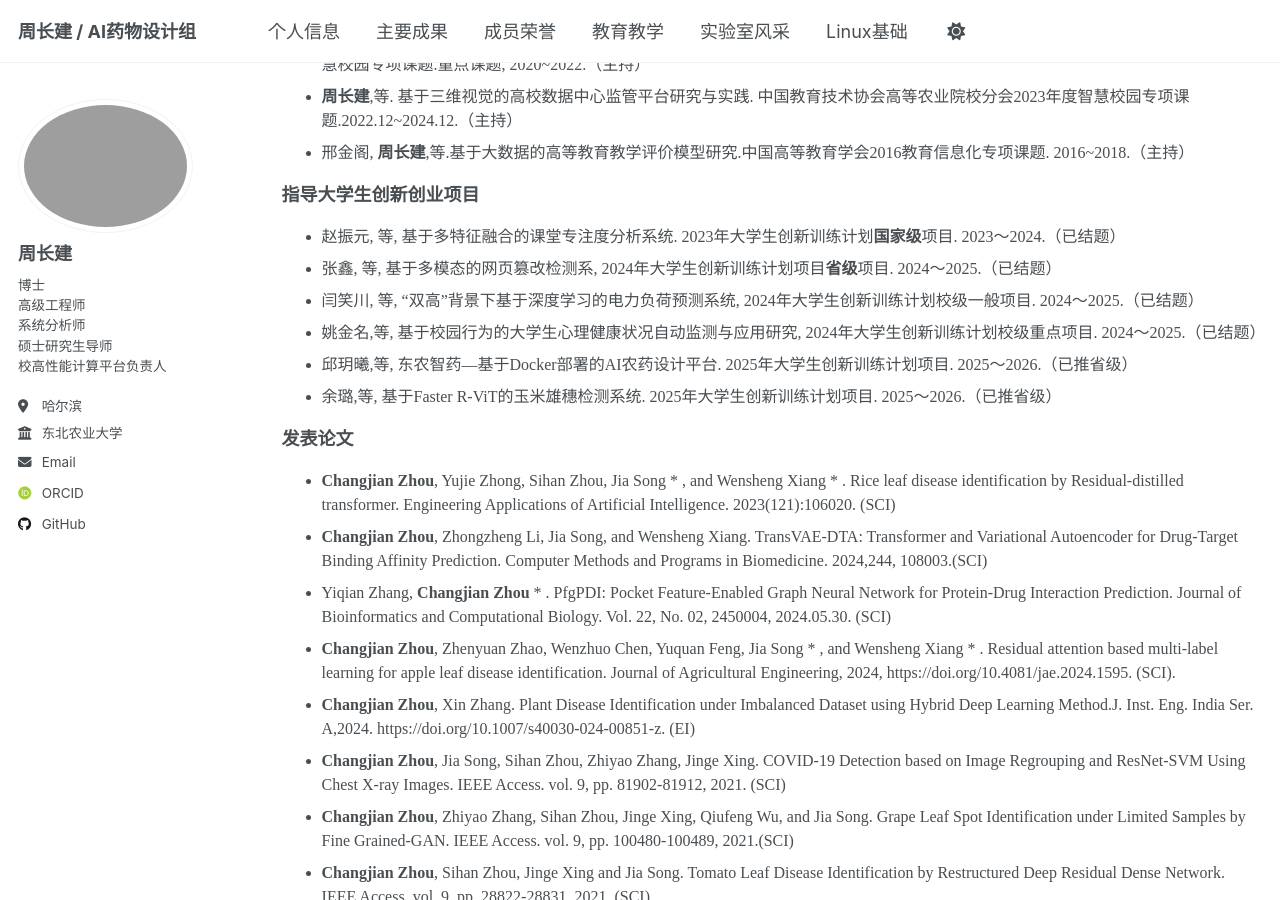
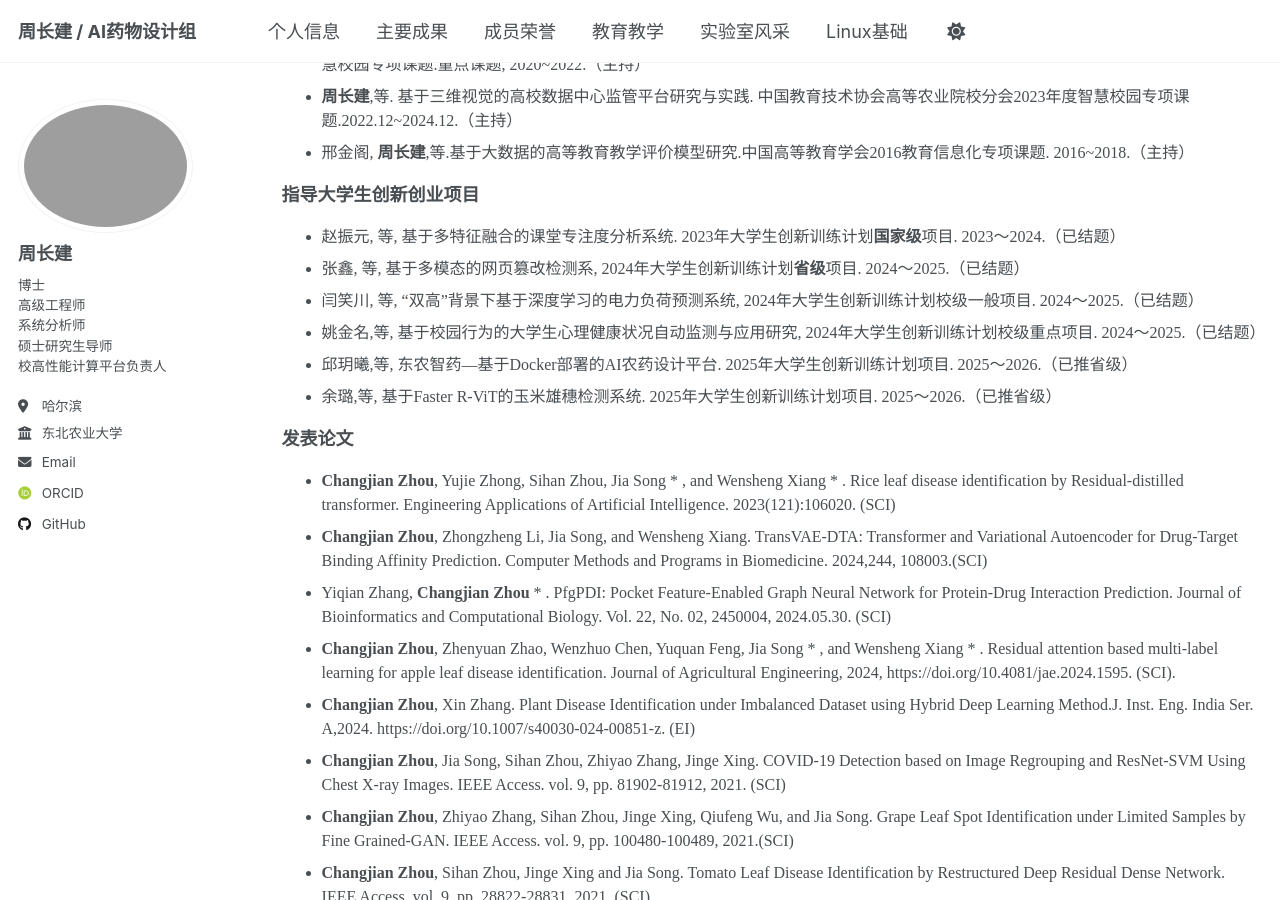
Before and after one commit to HPC-NEAU/zhoucj, a Jekyll site: the page built from _pages/publications.md, in a window 1280 px wide and 900 px high, scrolled down 612 px. Built offline with Jekyll 4.4.1, drawn with Linux system fonts in a browser that asks for light colours; some web fonts are replaced.

Commit message:
Update publications.md

```diff
--- a/_pages/publications.md
+++ b/_pages/publications.md
@@ -35,7 +35,7 @@ redirect_from:
 		<font face="微软雅黑" size=4><b>指导大学生创新创业项目</b></font>
 <ul>
 	<li> 赵振元, 等, 基于多特征融合的课堂专注度分析系统. 2023年大学生创新训练计划<b>国家级</b>项目. 2023～2024.（已结题）</li>
-	<li> 张鑫, 等, 基于多模态的网页篡改检测系, 2024年大学生创新训练计划项目<b>省级</b>项目. 2024～2025.（已结题）</li>
+	<li> 张鑫, 等, 基于多模态的网页篡改检测系, 2024年大学生创新训练计划<b>省级</b>项目. 2024～2025.（已结题）</li>
 	<li> 闫笑川, 等, “双高”背景下基于深度学习的电力负荷预测系统, 2024年大学生创新训练计划校级一般项目. 2024～2025.（已结题）</li>
 	<li> 姚金名,等, 基于校园行为的大学生心理健康状况自动监测与应用研究, 2024年大学生创新训练计划校级重点项目. 2024～2025.（已结题）</li>
 	<li> 邱玥曦,等, 东农智药—基于Docker部署的AI农药设计平台. 2025年大学生创新训练计划项目. 2025～2026.（已推省级）</li>
```
